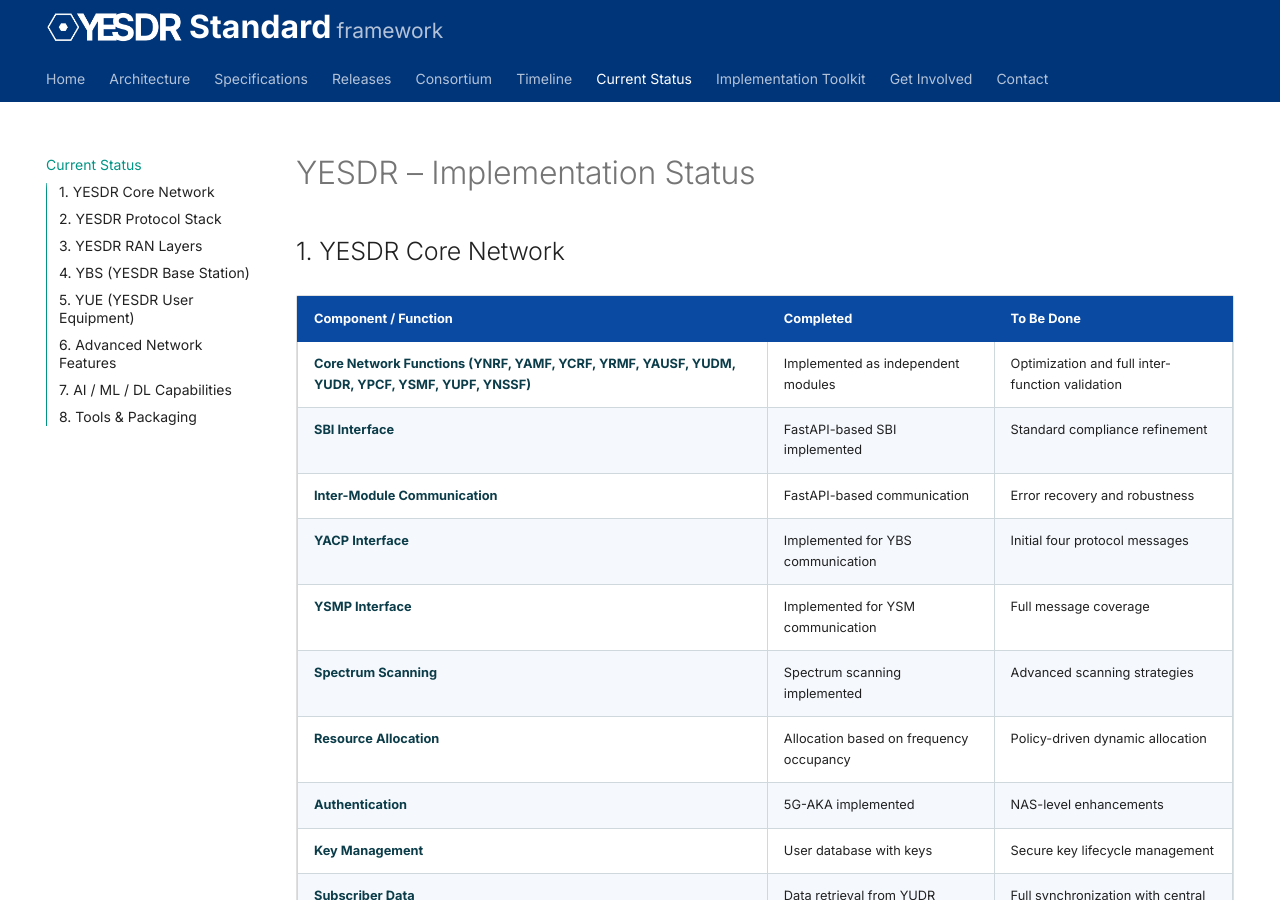
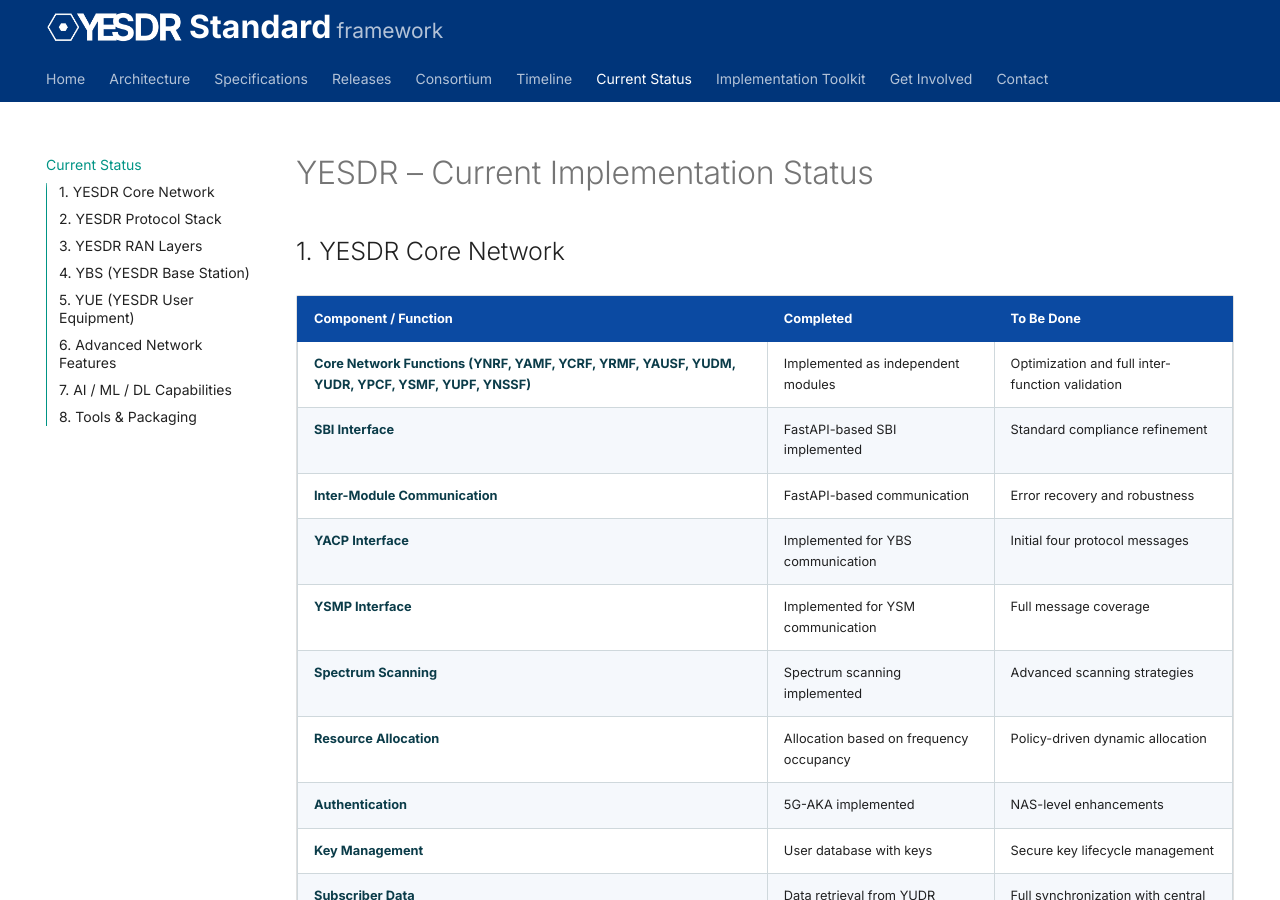
Before and after one commit to chandharlabs/yesdr-standard, an MkDocs documentation site: the page built from docs/currentstatus/current_status.md, in a window 1280 px wide and 900 px high. Built offline with MkDocs 1.6.1 and Material for MkDocs 9.7.7, drawn with Linux system fonts in a browser that asks for light colours.

Commit message:
Update current_status.md

```diff
--- a/docs/currentstatus/current_status.md
+++ b/docs/currentstatus/current_status.md
@@ -1,4 +1,4 @@
-# YESDR – Implementation Status
+# YESDR – Current Implementation Status
 
 
 
```
